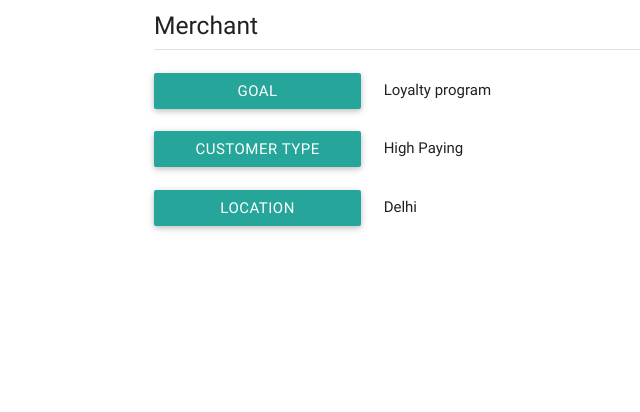
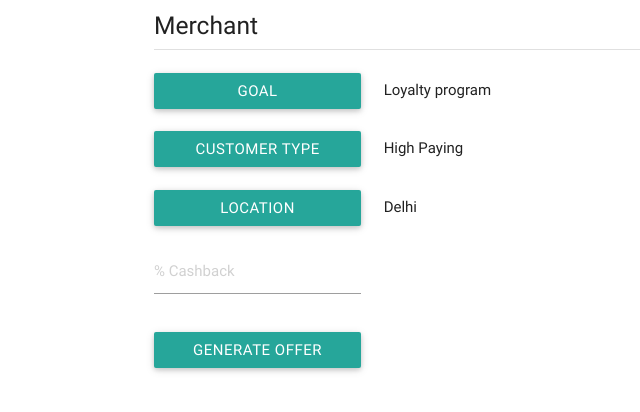
Before and after one commit to ravikrn-projects/prototype, a Django app: page /cardbytes/merchant/1 in a window 1280 px wide. Shown: the top 412 px of the page, without its empty margins (38-678 px from the left). Run offline with Django 3.2, Linux system fonts and the light colour scheme.

Commit message:
Offer generation integrated with merchant page

```diff
--- a/cardbytes/cardbytes/settings.py
+++ b/cardbytes/cardbytes/settings.py
@@ -77,8 +77,9 @@ WSGI_APPLICATION = 'cardbytes.wsgi.application'
 
 DATABASES = {
     'default': {
-        'ENGINE': 'django.db.backends.sqlite3',
-        'NAME': os.path.join(BASE_DIR, 'db.sqlite3'),
+        'ENGINE': 'django.db.backends.postgresql',
+        # 'NAME': os.path.join(BASE_DIR, 'db.sqlite3'),
+        'NAME': 'cardbytes'
     }
 }
 
--- a/cardbytes/prototype/static/css/merchant.css
+++ b/cardbytes/prototype/static/css/merchant.css
@@ -1,7 +1,15 @@
-.dropdown-button{
+.fill-parent-btn{
     width: 100%;
 }
 
-.selected_item{
+.centered-text{
     margin: 6px auto;
 }
+
+.success{
+    color: #3d5afe;
+}
+
+.failure{
+    color: #ff1744;
+}
--- a/cardbytes/prototype/static/js/merchant.js
+++ b/cardbytes/prototype/static/js/merchant.js
@@ -16,6 +16,27 @@ function loadDropDownList(items, type){
     eval("selected_"+type+"=0");
 }
 
+function generateOffer(){
+    if($('#cashback').val() === "")
+        $('#generate_msg').html("<span class='failure'>Enter cashback value.</span>");
+    else
+        $.ajax(
+                {
+                    url: "http://127.0.0.1:8000/cardbytes/generate_offer",
+                    data: {
+                            merchant_id: merchant_id,
+                            cashback: $("#cashback").val(),
+                            goal_id: selected_goal,
+                            customer_tag_id: selected_tag,
+                            geography_id: selected_geography,
+                    },
+                    success: function(result){
+                        $('#generate_msg').html("<span class='success'>Offer successfully generated.</span>");
+                    }
+                }
+        );
+}
+
 function initialize(){
     loadDropDownList(goals, "goal");
     loadDropDownList(tags, "tag");
--- a/cardbytes/prototype/templates/merchant.html
+++ b/cardbytes/prototype/templates/merchant.html
@@ -29,31 +29,38 @@
                 <br/>
             </div>
             <div class="col s3">
-                <a class='dropdown-button btn' href='#' data-activates='goal_dropdown' > Goal </a>
+                <a class='dropdown-button btn fill-parent-btn' href='#' data-activates='goal_dropdown' > Goal </a>
                 <ul id='goal_dropdown' class='dropdown-content'></ul>
             </div>
             <div class="col s9">
-                <div id="goal" class="selected_item"></div>
+                <div id="goal" class="centered-text"></div>
             </div>
-            <div class="col s12">
-                <br/>
-            </div>
+            <div class="col s12"><br/></div>
             <div class="col s3">
-                <a class='dropdown-button btn' href='#' data-activates='tag_dropdown' > Customer Type </a>
+                <a class='dropdown-button btn fill-parent-btn' href='#' data-activates='tag_dropdown' > Customer Type </a>
                 <ul id='tag_dropdown' class='dropdown-content'></ul>
             </div>
             <div class="col s9">
-                <div id="tag" class="selected_item"></div>
+                <div id="tag" class="centered-text"></div>
             </div>
-            <div class="col s12">
-                <br/>
-            </div>
+            <div class="col s12"><br/></div>
             <div class="col s3">
-                <a class='dropdown-button btn' href='#' data-activates='geography_dropdown' > Location </a>
+                <a class='dropdown-button btn fill-parent-btn' href='#' data-activates='geography_dropdown' > Location </a>
                 <ul id='geography_dropdown' class='dropdown-content'></ul>
             </div>
             <div class="col s9">
-                <div id="geography" class="selected_item"></div>
+                <div id="geography" class="centered-text"></div>
+            </div>
+            <div class="col s12"><br/></div>
+            <div class="col s3">
+                <input placeholder="% Cashback" id="cashback" type="number" class="validate">
+            </div>
+            <div class="col s12"><br/></div>
+            <div class="col s3">
+                <a class="waves-effect waves-light btn fill-parent-btn" id="generate" onClick="generateOffer()">Generate Offer</a>
+            </div>
+            <div class="col s9">
+                <div id="generate_msg" class="centered-text"></div>
             </div>
         </div>
     </div>
--- a/cardbytes/prototype/urls.py
+++ b/cardbytes/prototype/urls.py
@@ -8,7 +8,7 @@ urlpatterns = [
     url(r'^backend_analytics$', views.backend_analytics, name='backend_analytics'),
     url(r'^merchant/(?P<merchant_id>[0-9]+)$', views.merchant, name='merchant'),
     url(r'^show_offers$', views.show_offers, name='show_offers'),
-    url(r'^generate_offers$', views.generate_offers, name='generate_offers'),
+    url(r'^generate_offer$', views.generate_offer, name='generate_offer'),
     url(r'^get_bank_revenue$', views.get_bank_revenue, name='get_bank_revenue'),
     url(r'^get_vendor_revenue$', views.get_vendor_revenue, name='get_vendor_revenue'),
     url(r'^get_merchants$', views.get_merchants, name='get_merchants'),
--- a/cardbytes/prototype/views.py
+++ b/cardbytes/prototype/views.py
@@ -173,21 +173,29 @@ def initialize_merchants():
         merchant = Merchant(name=merchant_name)
         merchant.save()
 
-def generate_offers(request):
+def generate_offer(request):
+    params = request.GET
+    merchant_id = params['merchant_id']
+    cashback = float(params['cashback'])/100
+    goal_id = params['goal_id']
+    customer_tag_id = params['customer_tag_id']
+    geography_id = params['geography_id']
     try:
-        Offer.objects.all().delete()
-        users = User.objects.all()
-        merchants = Merchant.objects.all()
-        cashbacks = [0.05, 0.1, 0.15, 0.2]
-        for user in users:
-            merchant = random.choice(merchants)
-            cashback = random.choice(cashbacks)
-            offer = Offer(user=user, merchant=merchant, cashback=cashback, cashback_used=False)
-            offer.save()
+        merchant = Merchant.objects.get(id=merchant_id)
+        offer = Offer(merchant=merchant,
+                      cashback=cashback,
+                      cashback_used=False,
+                      goal=goal_id,
+                      customer_tag=customer_tag_id,
+                      geography=geography_id
+                     )
+        offer.save()
         response = {'success': True}
     except Exception as e:
         response = {'success': False, 'error': str(e)}
-    return JsonResponse(response)
+    res = JsonResponse(response)
+    res["Access-Control-Allow-Origin"] = "*"
+    return res
 
 def initialize_vendor():
     vendor = Vendor()
```
Also changed, not shown: cardbytes/prototype/models.py (+6 -4 lines).
